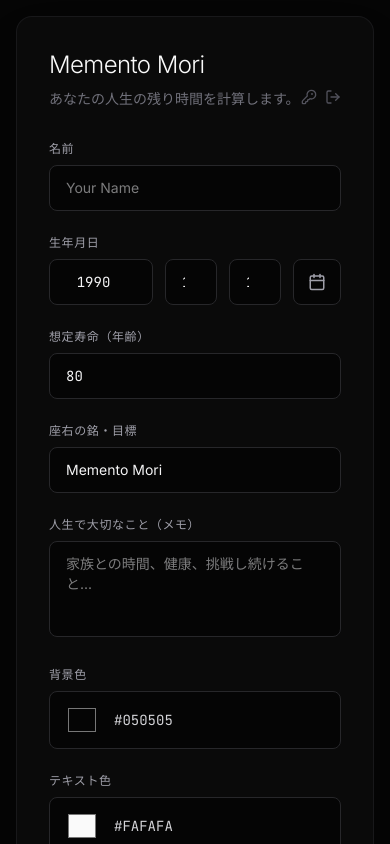
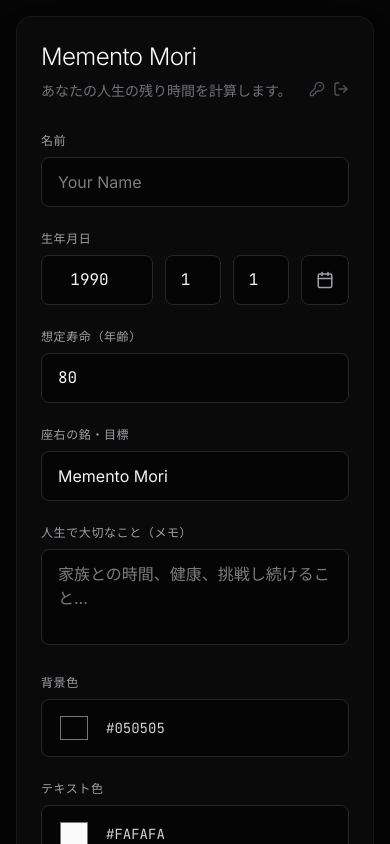
Before and after one commit to ty-98/Memento-Mori-v2, a React (Vite) app: page / in a window 390 px wide. Both pictures are taken after a click on the button "新しく始める". Shown: the top 844 px of the page. Built offline with nearby package versions, Linux system fonts and the light colour scheme.

Commit message:
style: improve mobile responsive layout and prevent UI overlap

```diff
--- a/src/App.tsx
+++ b/src/App.tsx
@@ -158,7 +158,7 @@ function WelcomeScreen({ onStart, onRestore }: { onStart: () => void, onRestore:
                 value={backupCode}
                 onChange={(e) => setBackupCode(e.target.value)}
                 placeholder="eyJuIjoi..."
-                className="w-full bg-[#050505] border border-zinc-800 rounded-lg px-4 py-3 text-zinc-100 focus:outline-none focus:border-zinc-600 transition-colors font-mono text-sm h-32 resize-none"
+                className="w-full bg-[#050505] border border-zinc-800 rounded-lg px-4 py-3 text-zinc-100 focus:outline-none focus:border-zinc-600 transition-colors font-mono text-base md:text-sm h-32 resize-none"
               />
             </div>
             <button
@@ -234,11 +234,11 @@ function SetupForm({ initialData, onSave, onLogout }: { initialData: UserData |
   };
 
   return (
-    <div className="min-h-screen bg-[#050505] text-zinc-50 flex items-center justify-center p-4 font-sans selection:bg-zinc-800">
+    <div className="min-h-screen bg-[#050505] text-zinc-50 flex items-center justify-center p-4 sm:p-6 font-sans overflow-x-hidden selection:bg-zinc-800">
       <motion.div
         initial={{ opacity: 0, y: 20 }}
         animate={{ opacity: 1, y: 0 }}
-        className="max-w-md w-full bg-[#0a0a0a] p-8 rounded-2xl shadow-2xl border border-zinc-800/50"
+        className="max-w-md w-full bg-[#0a0a0a] p-6 sm:p-8 rounded-2xl shadow-2xl border border-zinc-800/50"
       >
         <h1 className="text-2xl font-light mb-2 tracking-tight">Memento Mori</h1>
         <div className="flex justify-between items-start mb-8">
@@ -287,7 +287,7 @@ function SetupForm({ initialData, onSave, onLogout }: { initialData: UserData |
               value={name}
               onChange={(e) => setName(e.target.value)}
               placeholder="Your Name"
-              className="w-full bg-[#050505] border border-zinc-800 rounded-lg px-4 py-3 text-zinc-100 focus:outline-none focus:border-zinc-600 transition-colors font-sans text-sm"
+              className="w-full bg-[#050505] border border-zinc-800 rounded-lg px-4 py-3 text-zinc-100 focus:outline-none focus:border-zinc-600 transition-colors font-sans text-base md:text-sm"
             />
           </div>
           <div>
@@ -302,7 +302,7 @@ function SetupForm({ initialData, onSave, onLogout }: { initialData: UserData |
                   value={year}
                   onChange={(e) => setYear(e.target.value)}
                   placeholder="YYYY"
-                  className="w-full bg-[#050505] border border-zinc-800 rounded-lg px-4 py-3 text-zinc-100 focus:outline-none focus:border-zinc-600 transition-colors font-mono text-sm text-center"
+                  className="w-full bg-[#050505] border border-zinc-800 rounded-lg px-2 sm:px-4 py-3 text-zinc-100 focus:outline-none focus:border-zinc-600 transition-colors font-mono text-base md:text-sm text-center"
                 />
               </div>
               <div className="flex-1">
@@ -314,7 +314,7 @@ function SetupForm({ initialData, onSave, onLogout }: { initialData: UserData |
                   value={month}
                   onChange={(e) => setMonth(e.target.value)}
                   placeholder="MM"
-                  className="w-full bg-[#050505] border border-zinc-800 rounded-lg px-4 py-3 text-zinc-100 focus:outline-none focus:border-zinc-600 transition-colors font-mono text-sm text-center"
+                  className="w-full bg-[#050505] border border-zinc-800 rounded-lg px-2 sm:px-4 py-3 text-zinc-100 focus:outline-none focus:border-zinc-600 transition-colors font-mono text-base md:text-sm text-center"
                 />
               </div>
               <div className="flex-1">
@@ -326,7 +326,7 @@ function SetupForm({ initialData, onSave, onLogout }: { initialData: UserData |
                   value={day}
                   onChange={(e) => setDay(e.target.value)}
                   placeholder="DD"
-                  className="w-full bg-[#050505] border border-zinc-800 rounded-lg px-4 py-3 text-zinc-100 focus:outline-none focus:border-zinc-600 transition-colors font-mono text-sm text-center"
+                  className="w-full bg-[#050505] border border-zinc-800 rounded-lg px-2 sm:px-4 py-3 text-zinc-100 focus:outline-none focus:border-zinc-600 transition-colors font-mono text-base md:text-sm text-center"
                 />
               </div>
               <div className="relative flex items-center justify-center w-12 bg-[#050505] border border-zinc-800 rounded-lg overflow-hidden hover:bg-zinc-900 transition-colors">
@@ -356,7 +356,7 @@ function SetupForm({ initialData, onSave, onLogout }: { initialData: UserData |
               max="150"
               value={expectedLifespan}
               onChange={(e) => setExpectedLifespan(e.target.value)}
-              className="w-full bg-[#050505] border border-zinc-800 rounded-lg px-4 py-3 text-zinc-100 focus:outline-none focus:border-zinc-600 transition-colors font-mono text-sm"
+              className="w-full bg-[#050505] border border-zinc-800 rounded-lg px-4 py-3 text-zinc-100 focus:outline-none focus:border-zinc-600 transition-colors font-mono text-base md:text-sm"
             />
           </div>
           <div>
@@ -366,7 +366,7 @@ function SetupForm({ initialData, onSave, onLogout }: { initialData: UserData |
               value={quote}
               onChange={(e) => setQuote(e.target.value)}
               placeholder="Memento Mori"
-              className="w-full bg-[#050505] border border-zinc-800 rounded-lg px-4 py-3 text-zinc-100 focus:outline-none focus:border-zinc-600 transition-colors font-sans text-sm"
+              className="w-full bg-[#050505] border border-zinc-800 rounded-lg px-4 py-3 text-zinc-100 focus:outline-none focus:border-zinc-600 transition-colors font-sans text-base md:text-sm"
             />
           </div>
           <div>
@@ -375,7 +375,7 @@ function SetupForm({ initialData, onSave, onLogout }: { initialData: UserData |
               value={notes}
               onChange={(e) => setNotes(e.target.value)}
               placeholder="家族との時間、健康、挑戦し続けること..."
-              className="w-full bg-[#050505] border border-zinc-800 rounded-lg px-4 py-3 text-zinc-100 focus:outline-none focus:border-zinc-600 transition-colors font-sans text-sm h-24 resize-none"
+              className="w-full bg-[#050505] border border-zinc-800 rounded-lg px-4 py-3 text-zinc-100 focus:outline-none focus:border-zinc-600 transition-colors font-sans text-base md:text-sm h-24 resize-none"
             />
           </div>
           <div>
@@ -406,14 +406,14 @@ function SetupForm({ initialData, onSave, onLogout }: { initialData: UserData |
           <div className="pt-6 border-t border-zinc-900/50 space-y-4">
             <label className="block text-xs font-medium text-zinc-400 uppercase tracking-wider">年代別の目標・スローガン</label>
             {[10, 20, 30, 40, 50, 60, 70, 80, 90, 100].filter(d => d <= parseInt(expectedLifespan || '80')).map(decade => (
-              <div key={decade} className="flex items-center gap-3">
+              <div key={decade} className="flex items-center gap-2 sm:gap-3">
                 <span className="text-zinc-500 font-mono text-xs w-8">{decade}s</span>
                   <input
                     type="text"
                     value={decadeGoals[decade] || ''}
                     onChange={(e) => setDecadeGoals({...decadeGoals, [decade]: e.target.value})}
                     placeholder={`${decade}代の目標...`}
-                  className="flex-1 bg-[#050505] border border-zinc-800 rounded-lg px-3 py-2 text-zinc-100 focus:outline-none focus:border-zinc-600 transition-colors font-sans text-sm"
+                    className="flex-1 bg-[#050505] border border-zinc-800 rounded-lg px-2 py-1 text-zinc-100 focus:outline-none focus:border-zinc-600 transition-colors font-sans text-sm sm:text-base"
                   />
               </div>
             ))}
@@ -555,64 +555,64 @@ function CountdownView({ userData, onEdit, onLogout, onUpdateUserData }: { userD
   return (
     <div
       ref={shareRef}
-      className="min-h-screen flex flex-col items-center p-6 font-sans relative overflow-x-hidden selection:bg-zinc-800 transition-colors duration-500"
+      className="min-h-screen flex flex-col items-center p-4 sm:p-6 font-sans relative overflow-x-hidden selection:bg-zinc-800 transition-colors duration-500"
       style={{ backgroundColor: userData.bgColor || '#050505', color: userData.textColor || '#fafafa' }}
     >
-      <div className="absolute top-6 left-6 md:top-8 md:left-8 z-10">
-        <div className="font-medium text-lg md:text-xl tracking-wide mb-1 opacity-90">
+      <div className="absolute top-4 left-4 md:top-8 md:left-8 z-10 max-w-[60%] sm:max-w-none">
+        <div className="font-medium text-base md:text-xl tracking-wide mb-1 opacity-90 truncate">
           {userData.name}
         </div>
-        <div className="text-[10px] md:text-xs font-mono tracking-widest uppercase opacity-60">
+        <div className="text-[9px] md:text-xs font-mono tracking-widest uppercase opacity-60">
           BORN: <span className="opacity-80">{userData.birthDate.replace(/-/g, '.')}</span>
         </div>
-        <div className="text-[10px] md:text-xs font-mono tracking-widest uppercase mt-0.5 opacity-60">
+        <div className="text-[9px] md:text-xs font-mono tracking-widest uppercase mt-0.5 opacity-60">
           LIFESPAN: <span className="opacity-80">{userData.expectedLifespan} YEARS</span>
         </div>
       </div>
 
       {!isSharing && (
-        <div className="absolute top-6 right-6 md:top-8 md:right-8 flex gap-2 z-10">
+        <div className="absolute top-4 right-4 md:top-8 md:right-8 flex gap-1 md:gap-2 z-10 bg-[#050505]/50 backdrop-blur-sm rounded-full sm:bg-transparent sm:backdrop-blur-none p-1 sm:p-0">
           <button
             onClick={handleShare}
             disabled={isSharing}
-            className="p-3 opacity-60 hover:opacity-100 transition-opacity rounded-full hover:bg-black/10"
+            className="p-2 md:p-3 opacity-60 hover:opacity-100 transition-opacity rounded-full hover:bg-black/10"
             title="シェア"
           >
-            <Share2 size={20} />
+            <Share2 size={18} className="md:w-5 md:h-5" />
           </button>
           <button
             onClick={onEdit}
-            className="p-3 opacity-60 hover:opacity-100 transition-opacity rounded-full hover:bg-black/10"
+            className="p-2 md:p-3 opacity-60 hover:opacity-100 transition-opacity rounded-full hover:bg-black/10"
             title="設定"
           >
-            <Settings size={20} />
+            <Settings size={18} className="md:w-5 md:h-5" />
           </button>
           <button
             onClick={onLogout}
-            className="p-3 opacity-60 hover:opacity-100 transition-opacity rounded-full hover:bg-black/10"
+            className="p-2 md:p-3 opacity-60 hover:opacity-100 transition-opacity rounded-full hover:bg-black/10"
             title="ログアウト"
           >
-            <LogOut size={20} />
+            <LogOut size={18} className="md:w-5 md:h-5" />
           </button>
         </div>
       )}
 
-      <div className="flex-1 w-full flex flex-col items-center justify-center mt-24 md:mt-0">
+      <div className="flex-1 w-full flex flex-col items-center justify-center mt-32 md:mt-0">
         <motion.div
           initial={{ opacity: 0, filter: 'blur(10px)' }}
           animate={{ opacity: 1, filter: 'blur(0px)' }}
           transition={{ duration: 1, ease: "easeOut" }}
           className="w-full max-w-5xl flex flex-col items-center"
         >
-        <div className="text-center mb-20 w-full">
+        <div className="text-center mb-16 md:mb-20 w-full px-2">
           <InlineEdit
             value={userData.quote}
             onSave={(val) => onUpdateUserData({ quote: val })}
-            className="text-base md:text-xl tracking-[0.2em] font-light mb-12 max-w-2xl mx-auto leading-relaxed px-4 opacity-90 block"
+            className="text-sm md:text-xl tracking-[0.15em] md:tracking-[0.2em] font-light mb-8 md:mb-12 max-w-[90%] md:max-w-2xl mx-auto leading-relaxed opacity-90 block"
             placeholder="Double tap to set your quote..."
           />
 
-          <div className="flex flex-wrap justify-center items-baseline gap-x-4 md:gap-x-8 gap-y-8">
+          <div className="flex flex-wrap justify-center items-baseline gap-x-3 sm:gap-x-6 md:gap-x-8 gap-y-6 md:gap-y-8">
             <TimeBlock value={timeLeft.years} label="YEARS" />
             <TimeBlock value={pad(timeLeft.months)} label="MONTHS" />
             <TimeBlock value={pad(timeLeft.days)} label="DAYS" />
@@ -798,11 +798,11 @@ function DecadesList({ birthDate, expectedLifespan, decadeGoals, textColor, onUp
 
 function TimeBlock({ value, label }: { value: string | number, label: string }) {
   return (
-    <div className="flex flex-col items-center">
-      <span className="font-mono font-light tracking-tighter tabular-nums text-5xl md:text-7xl">
+    <div className="flex flex-col items-center min-w-[3rem] sm:min-w-0">
+      <span className="font-mono font-light tracking-tighter tabular-nums text-4xl sm:text-5xl md:text-7xl">
         {value}
       </span>
-      <span className="text-[9px] md:text-[11px] tracking-[0.3em] mt-2 md:mt-3 opacity-60">
+      <span className="text-[8px] sm:text-[9px] md:text-[11px] tracking-[0.2em] md:tracking-[0.3em] mt-1 md:mt-3 opacity-60">
         {label}
       </span>
     </div>
```
Lines whose indentation alone changed are shown as unchanged.
